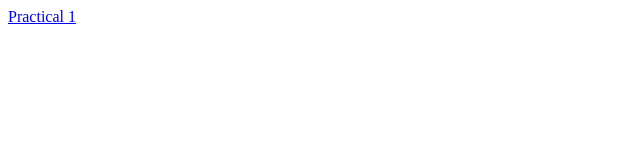
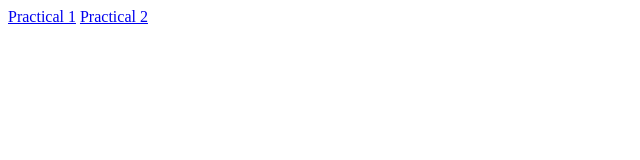
Before and after one commit to dhvl1992/Artificail_Intelligence, a plain HTML site: page index.html in a window 1280 px wide. Shown: the full height of the page, 0-640 px from the left. Drawn offline with Linux system fonts and the light colour scheme.

Commit message:
Update index.html

```diff
--- a/index.html
+++ b/index.html
@@ -1 +1,2 @@
 <a href="practical1.html">Practical 1</a>
+<a href="practical2.html">Practical 2</a>
```
